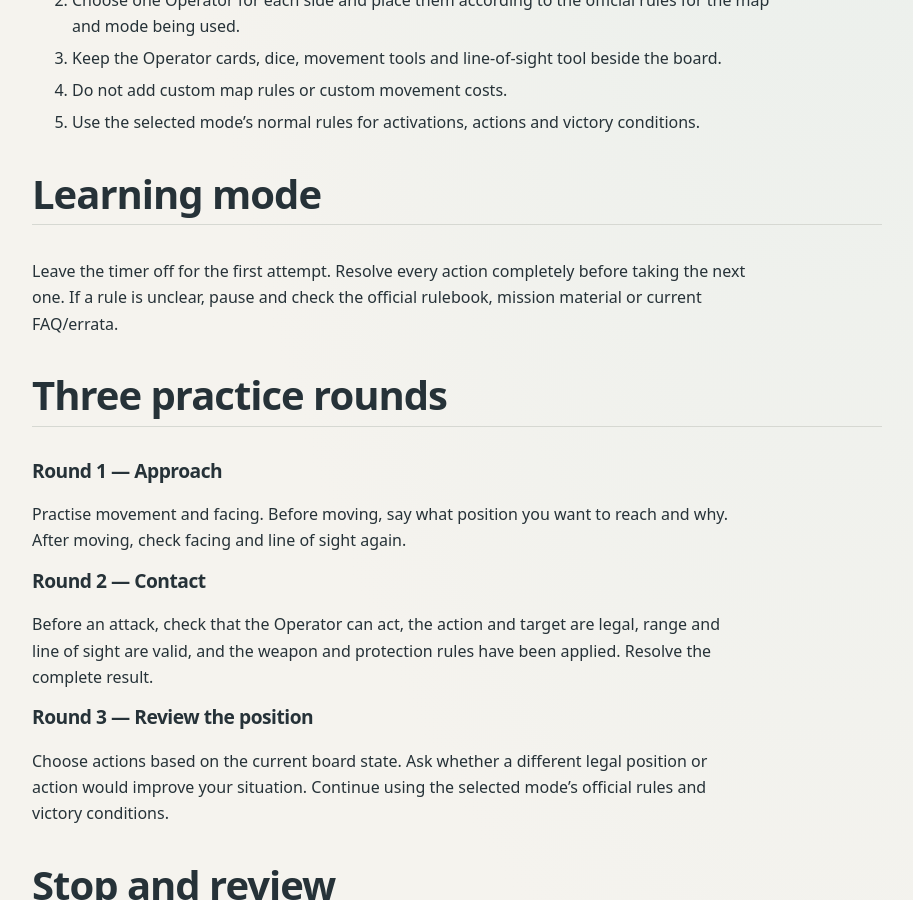
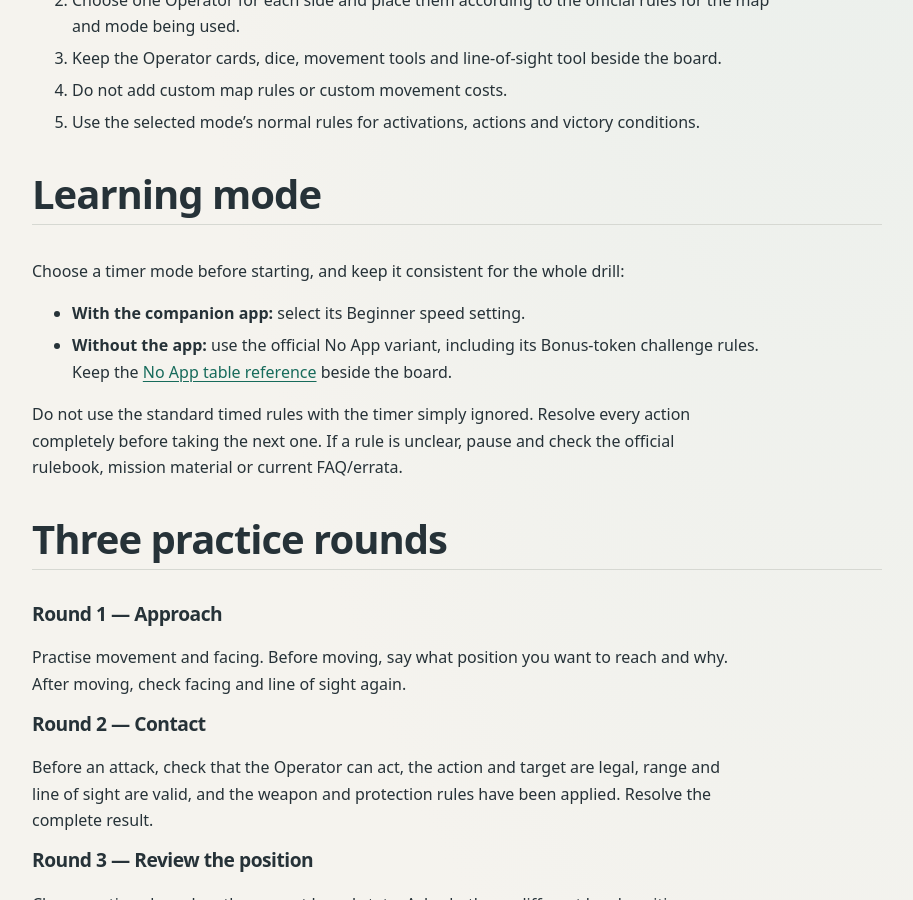
Before and after one commit to JamSpot/6-siege-ai-table, a Jekyll site: the page built from tutorial/05-first-learning-scenario.md, in a window 1280 px wide and 900 px high, scrolled down 914 px. Shown: the whole window, without its empty margins (183-1096 px from the left). Built offline with Jekyll 4.4.1, drawn with Linux system fonts in a browser that asks for light colours.

Commit message:
Align practice drill timer guidance with official learning modes

```diff
--- a/tutorial/05-first-learning-scenario.md
+++ b/tutorial/05-first-learning-scenario.md
@@ -31,7 +31,12 @@ This drill practises basic decisions; it does not create a new win condition.
 
 ## Learning mode
 
-Leave the timer off for the first attempt. Resolve every action completely before taking the next one. If a rule is unclear, pause and check the official rulebook, mission material or current FAQ/errata.
+Choose a timer mode before starting, and keep it consistent for the whole drill:
+
+- **With the companion app:** select its Beginner speed setting.
+- **Without the app:** use the official No App variant, including its Bonus-token challenge rules. Keep the [No App table reference](./no-app-quick-reference.md) beside the board.
+
+Do not use the standard timed rules with the timer simply ignored. Resolve every action completely before taking the next one. If a rule is unclear, pause and check the official rulebook, mission material or current FAQ/errata.
 
 ## Three practice rounds
 
```
